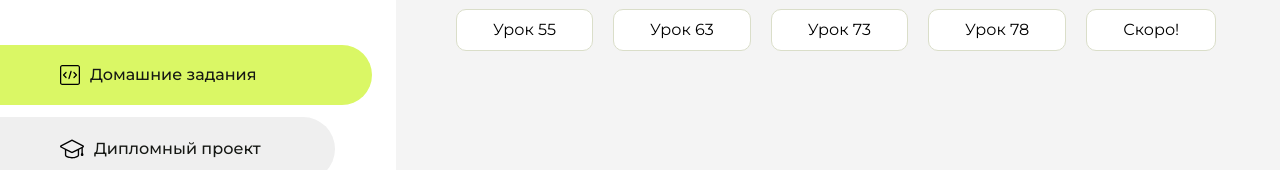
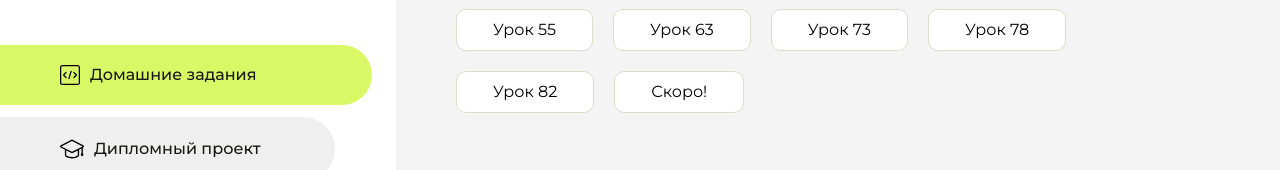
Before and after one commit to SomeJavaCoder/homework, a plain HTML site: page index.html in a window 1280 px wide. Shown: the part 291-461 px from the top of the page. Drawn offline with Linux system fonts and the light colour scheme.

Commit message:
Update index.html
add less82!

```diff
--- a/index.html
+++ b/index.html
@@ -121,6 +121,9 @@
                         <a href="lesson78/html/article.html">Урок 78</a>
                     </li>
                     <li class="content__list-item">
+                        <a href="lesson82/html/index.html">Урок 82</a>
+                    </li>
+                    <li class="content__list-item">
                         <a href="404/index.html">Скоро!</a>
                     </li>
                 </ul>
```
